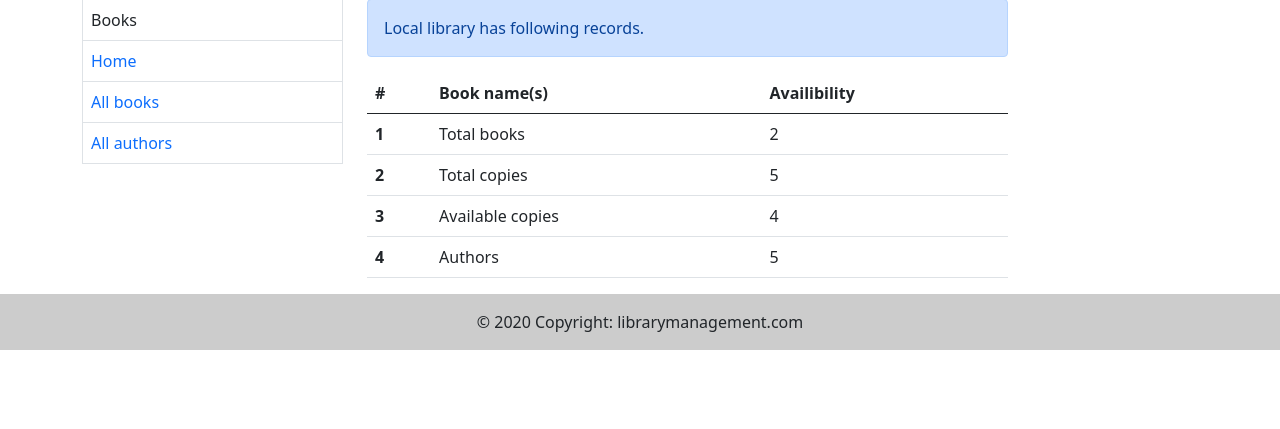
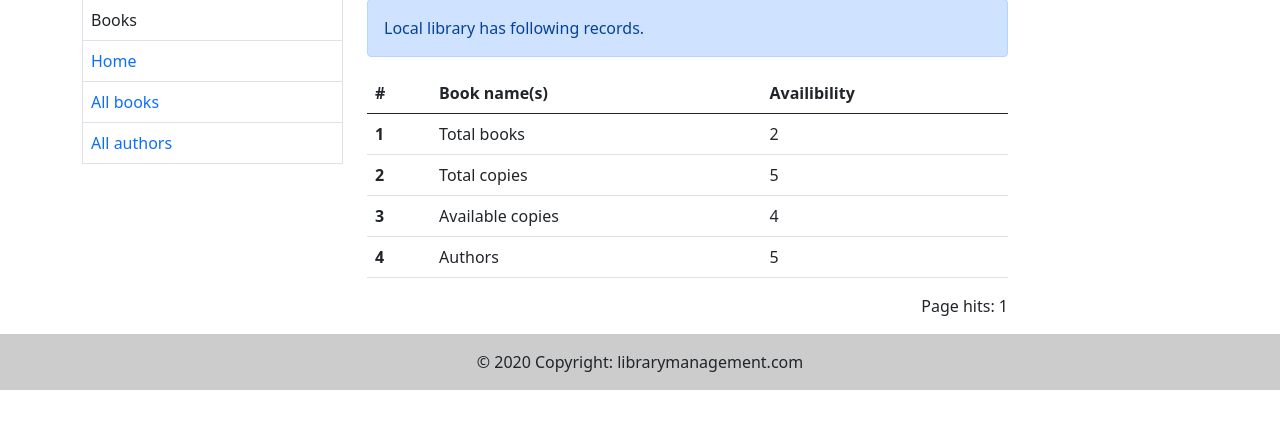
Before and after one commit to vikas1412/library-ms, a Django app: page /catalog/ in a window 1280 px wide. Shown: the part 152-581 px from the top of the page. Run offline with Django 3.2, Linux system fonts and the light colour scheme; data comes from the database, SQL or seed files in the repository.

Commit message:
Add session['num_visits'] for Page visitor

```diff
--- a/catalog/views.py
+++ b/catalog/views.py
@@ -6,6 +6,10 @@ from django.views import generic
 def index(request):
 
     total_book_instance = BookInstance.objects.all()
+
+    num_visits = request.session.get('num_visits', 1)
+    request.session['num_visits'] = num_visits + 1
+
     available_books = BookInstance.objects.filter(status__exact='a').count()
     authors = Author.objects.all()
     total_books = Book.objects.all()
@@ -14,6 +18,7 @@ def index(request):
         'authors': authors,
         'books': total_books,
         'total_copies': total_book_instance,
+        'num_visits': num_visits,
     }
     return render(request, 'catalog/index.html', params)
 
--- a/templates/catalog/index.html
+++ b/templates/catalog/index.html
@@ -39,5 +39,5 @@
         </tr>
         </tbody>
     </table>
-
+    <p style="float:right">Page hits: {{ num_visits }}</p>
 {% endblock %}
```
